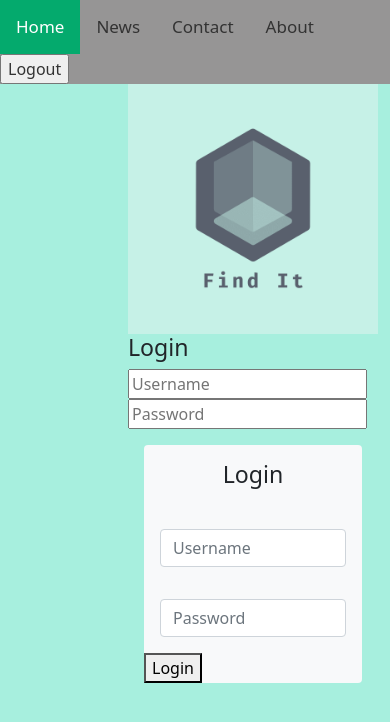
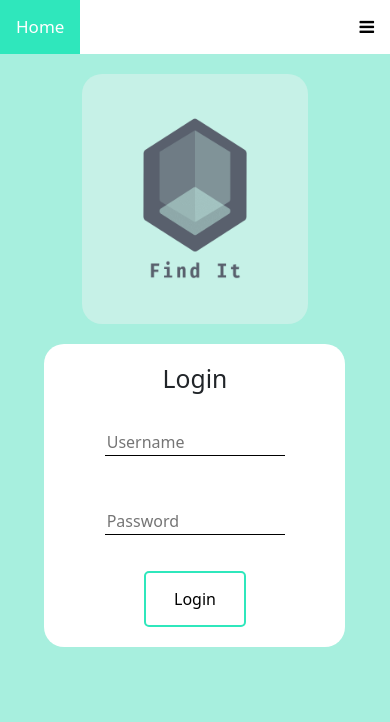
Before and after one commit to MiguelAreias2/trabalho1SIR, a PHP site: page /login.php in a window 390 px wide. Shown: the top 722 px of the page. Run offline with PHP 8.4, Linux system fonts and the light colour scheme.

Commit message:
pagina Login responsiva

```diff
--- a/componentes/navBar.php
+++ /dev/null
@@ -1,16 +0,0 @@
-<body>
-    <header>
-        <nav>
-            <div class="topnav">
-                <a class="active" href="#home">Home</a>
-                <a href="#news">News</a>
-                <a href="#contact">Contact</a>
-                <a href="#about">About</a>
-                <input type="button" id="botaoLogout" value="Logout">
-            </div>
-
-
-
-        </nav>
-
-    </header>
--- a/componentes/style.css
+++ /dev/null
@@ -1,37 +0,0 @@
-body {
-  background-color: #A7EFDE;
-}
-
-
-
-/* Add a black background color to the top navigation */
-.topnav {
-  background-color: rgb(150, 149, 149);
-  overflow: hidden;
-}
-
-/* Style the links inside the navigation bar */
-.topnav a{
-  float: left;
-  color: #333;
-  text-align: center;
-  padding: 14px 16px;
-  text-decoration: none;
-  font-size: 17px;
-}
-
-#botaoLogout {
-  color: #333;
-}
-
-/* Change the color of links on hover */
-.topnav a:hover {
-  background-color: #ddd;
-  color: black;
-}
-
-/* Add a color to the active/current link */
-.topnav a.active {
-  background-color: #04AA6D;
-  color: white;
-}
--- a/componentes/head.php
+++ b/head.php
@@ -8,5 +8,6 @@
     <title>Lista de users</title>
 
     <link href="https://cdn.jsdelivr.net/npm/bootstrap@5.1.3/dist/css/bootstrap.min.css" rel="stylesheet" integrity="sha384-1BmE4kWBq78iYhFldvKuhfTAU6auU8tT94WrHftjDbrCEXSU1oBoqyl2QvZ6jIW3" crossorigin="anonymous">
-    <link rel="stylesheet" href="./componentes/style.css">
+    <link rel="stylesheet" href="./style.css">
+    <link rel="stylesheet" href="https://cdnjs.cloudflare.com/ajax/libs/font-awesome/4.7.0/css/font-awesome.min.css">
 </head>
--- a/login.php
+++ b/login.php
@@ -1,11 +1,12 @@
 <?php
 require_once './database/conexao.php';
-require_once './componentes/head.php';
-require_once './componentes/navBar.php';
+require_once './head.php';
+require_once './navBar.php';
 
 $email = '';
 $passe = '';
 $erro;
+$sessaoIniciada='';
 
 session_start();
 
@@ -23,51 +24,54 @@ if ($_SERVER["REQUEST_METHOD"] == "POST") {
     if (!$user) {
         $erro = 'Dados de login incorretos!';
     }
+    else
+    {
+        $sessaoIniciada = 'Sessão Iniciada!';
+    }
 }
 ?>
-
+<main>
     <div class="container">
         <div class="row">
-        <div class="col"></div>
-        <div class="col">
-            <div class>
+            <div class="col-md-3 col-1"></div>
+            <div class="col-md-6 col-10">
+                <div class="logo">
                     <img src="./assets/logo.png" alt="" width="250" height="250">
                 </div>
 
                 <div>
-                <form action="">
-                    <h3>Login</h3>
-                    <div>
-                        <input type="text" placeholder="Username" aria-label="Username" aria-describedby="addon-wrapping">
+                    <div class="formulario">
+                        <form action="" method="POST">
+                            <h2 class="">Login</h2>
+                            <?php if (!empty($erro)) { ?>
+                                <div class="">
+                                    <p><?php echo $erro ?></p>
+                                </div>
+                            <?php } else { ?>
+                                <div class="">
+                                    <p><?php echo $sessaoIniciada ?></p>
+                                </div>
+                            <?php } ?>
+
+                            <div class="">
+                                <i class="iconEmail"></i>
+                                <input type="text" class="" placeholder="Username" aria-label="Username" aria-describedby="addon-wrapping" name="email">
+                            </div>
+                            <div class="">
+                                <input type="text" class="" placeholder="Password" aria-label="password" aria-describedby="addon-wrapping" name="passe">
                             </div>
                             <div>
-                        <input type="text" placeholder="Password" aria-label="password" aria-describedby="addon-wrapping">
-                    </div>
-
-                    <div class="rounded m-3 bg-light">
-                        <form action="" method="POST">
-                            <h3 class="text-center p-3">Login</h3>
-                            <?php if (!empty($erro)) : ?>
-                                <div class="alert alert-danger">
-                                    <div><?php echo $erro ?></div>
-                                </div>
-                            <?php endif; ?>
-                            <div class="input-group flex-nowrap p-3">
-                                <input type="text" class="form-control" placeholder="Username" aria-label="Username" aria-describedby="addon-wrapping" name="email">
-                            </div>
-                            <div class="input-group flex-nowrap p-3">
-                                <input type="text" class="form-control" placeholder="Password" aria-label="password" aria-describedby="addon-wrapping" name="passe">
-
-                            </div>
-                            <div>
-                                <button type="submit">Login</button>
+                                <input type="submit" value="Login">
                             </div>
                         </form>
                     </div>
                 </div>
-            <div class="col"></div>
+                <div class="col-md-3 col-1"></div>
             </div>
         </div>
+    </div>
+</main>
+
 
 
 </header>
--- /dev/null
+++ b/navBar.php
@@ -0,0 +1,14 @@
+<body>
+    <header>
+        <nav>
+            <div class="topnav">
+                <a class="active" href="#home">Home</a>
+                <a href="#">Apontamentos</a>
+                <a href="#">Perfil</a>
+                <a href="#" id="botaoLogout">Logout</a>
+                <a href="" class="icon" onclick="">
+                    <i class="fa fa-bars"></i>
+                </a>
+            </div>
+        </nav>
+    </header>
--- /dev/null
+++ b/style.css
@@ -0,0 +1,144 @@
+body {
+  background-color: #A7EFDE;
+}
+
+
+
+/* Add a black background color to the top navigation */
+.topnav {
+  background-color: rgb(255, 255, 255);
+  overflow: hidden;
+}
+
+.topnav a.icon {
+  display: none;
+}
+/* Style the links inside the navigation bar */
+.topnav a {
+  float: left;
+  color: #000000;
+  text-align: center;
+  padding: 14px 16px;
+  text-decoration: none;
+  font-size: 17px;
+}
+
+/* Change the color of links on hover */
+.topnav a:hover, #botaoLogout:hover {
+  background-color: rgb(121, 121, 121);
+  color: rgb(255, 255, 255);
+}
+
+/* Add a color to the active/current link */
+.topnav a.active {
+  background-color:#2fe7bc;
+  color: white;
+}
+
+#botaoLogout {
+  float: right;
+  color: #000000;
+  text-align: center;
+  padding: 14px 16px;
+  text-decoration: none;
+  font-size: 17px;
+}
+
+.logo {
+  text-align: center;
+  margin-top: 20px;
+}
+
+img {
+  border-radius: 20px;
+}
+
+.formulario {
+  text-align: center;
+  margin-top: 20px ;
+  background-color: white;
+  border-radius: 20px;
+}
+
+.formulario div {
+  margin-top: 20px;
+}
+
+form input[type="text"] {
+    position: relative;
+    z-index: 1;
+    margin : 1em 0;
+    display: inline-block;
+    width : 60%;
+    max-width: 100%;
+    vertical-align: top;
+    border:none;
+    border-bottom: 1px solid rgb(0, 0, 0);
+}
+
+form input[type="text"]:hover {
+  position: relative;
+  z-index: 1;
+  margin : 1em 0;
+  display: inline-block;
+  width : 62%;
+  max-width: 100%;
+  vertical-align: top;
+  border:none;
+  border-bottom: 1px solid rgb(0, 0, 0);
+}
+
+form input[type="text"]:focus {
+  position: relative;
+  z-index: 1;
+  margin : 1em 0;
+  display: inline-block;
+  width : 62%;
+  max-width: 100%;
+  vertical-align: top;
+  border: 1px solid rgb(255, 255, 255);
+}
+
+
+form input[type="submit"]{
+  margin-bottom: 20px;
+  border: 2px solid #2fe7bc;
+  background-color: white;
+  color: black;
+  padding: 14px 28px;
+  font-size: 16px;
+  cursor: pointer;
+  border-radius: 5px;
+}
+
+form input[type="submit"]:hover{
+  background-color: #2fe7bc;
+  color: white;
+}
+
+form h2 {
+  padding-top: 20px;
+}
+
+.iconEmail {
+
+}
+
+@media screen and (max-width: 768px) {
+  .topnav a:not(:first-child) {display: none;}
+  .topnav a.icon {
+    float: right;
+    display: block;
+  }
+  .topnav {
+    width: 100vw;
+  }
+
+  img {
+    width: 75%;
+  }
+
+  .formulario{
+    width: 100%;
+  }
+}
```
Lines whose indentation alone changed are shown as unchanged.
